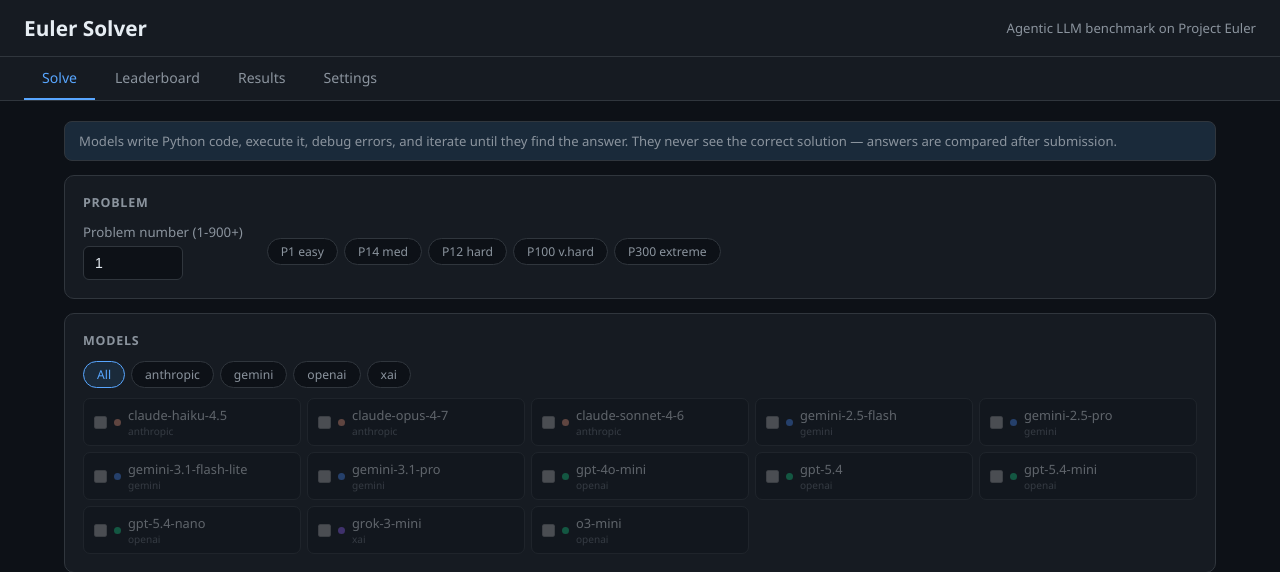
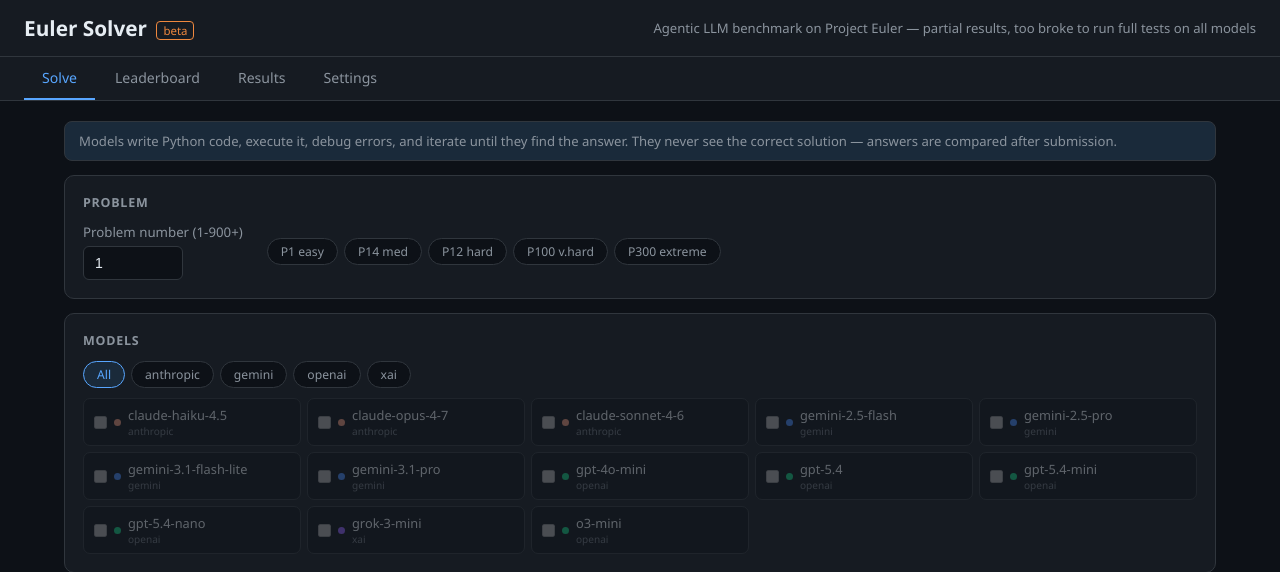
Before and after one commit to abobabo91/euler_benchmark, a Flask app: page / in a window 1280 px wide. Shown: the top 572 px of the page. Run offline with Flask 3, Linux system fonts and the light colour scheme.

Commit message:
Add beta tag and disclaimer about partial results
Co-Authored-By: Claude Opus 4.6 (1M context) <noreply@anthropic.com>

```diff
--- a/templates/index.html
+++ b/templates/index.html
@@ -104,8 +104,8 @@ input[type=password]{font-family:monospace;letter-spacing:.08em}
 <body>
 
 <div class="header">
-  <h1>Euler Solver</h1>
-  <span class="sub">Agentic LLM benchmark on Project Euler</span>
+  <h1>Euler Solver <span style="font-size:.55em;color:#f0883e;font-weight:400;vertical-align:middle;border:1px solid #f0883e;border-radius:4px;padding:1px 6px;margin-left:4px">beta</span></h1>
+  <span class="sub">Agentic LLM benchmark on Project Euler &mdash; partial results, too broke to run full tests on all models</span>
 </div>
 
 <div class="tabs">
```
